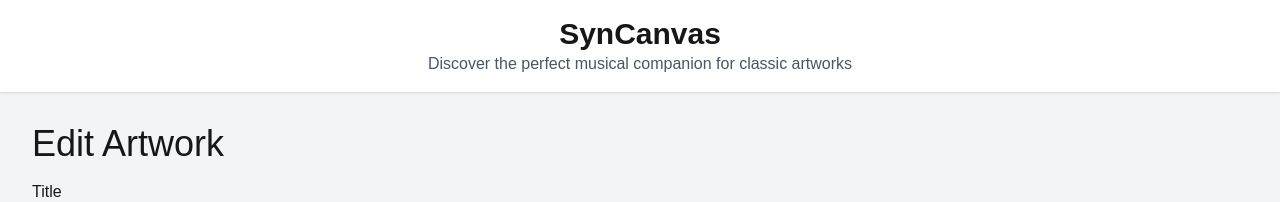
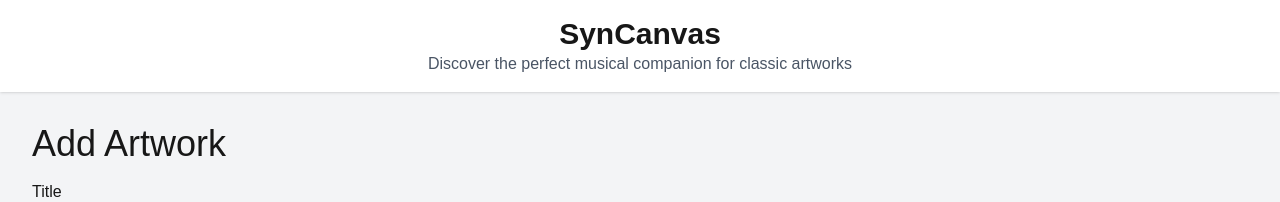
Before and after one commit to katiek78/syn-canvas, a Next.js app: page /artwork/1/edit in a window 1280 px wide. Shown: the top 202 px of the page. Built offline with nearby package versions, Linux system fonts and the light colour scheme; no server answers; the database is empty.

Commit message:
fix add artwork bug where it would not work without initialData

```diff
--- a/src/components/ArtworkForm.js
+++ b/src/components/ArtworkForm.js
@@ -3,13 +3,13 @@
 import React, { useState } from "react";
 import { useRouter, useParams } from "next/navigation";
 
-export default function ArtworkForm({ initialData }) {
-  const [title, setTitle] = useState(initialData.title || "");
-  const [artist, setArtist] = useState(initialData.artist || "");
-  const [year, setYear] = useState(initialData.year || "");
-  const [imageUrl, setImageUrl] = useState(initialData.imageUrl || "");
-  const [source, setSource] = useState(initialData.source || "");
-  const [licence, setLicence] = useState(initialData.licence || "");
+export default function ArtworkForm({ initialData = {} }) {
+  const [title, setTitle] = useState(initialData?.title || "");
+  const [artist, setArtist] = useState(initialData?.artist || "");
+  const [year, setYear] = useState(initialData?.year || "");
+  const [imageUrl, setImageUrl] = useState(initialData?.imageUrl || "");
+  const [source, setSource] = useState(initialData?.source || "");
+  const [licence, setLicence] = useState(initialData?.licence || "");
   const router = useRouter();
   const params = useParams();
   const artworkId = params.id;
@@ -29,7 +29,7 @@ export default function ArtworkForm({ initialData }) {
 
     let res;
 
-    if (initialData) {
+    if (initialData.title) {
       //update
       try {
         res = await fetch(`/api/artworks/${artworkId}`, {
@@ -71,7 +71,7 @@ export default function ArtworkForm({ initialData }) {
   return (
     <div className="container mx-auto p-4">
       <h1 className="text-4xl mb-4">
-        {initialData ? "Edit Artwork" : "Add Artwork"}
+        {initialData.title ? "Edit Artwork" : "Add Artwork"}
       </h1>
 
       <form onSubmit={handleSubmit} className="space-y-4">
```
